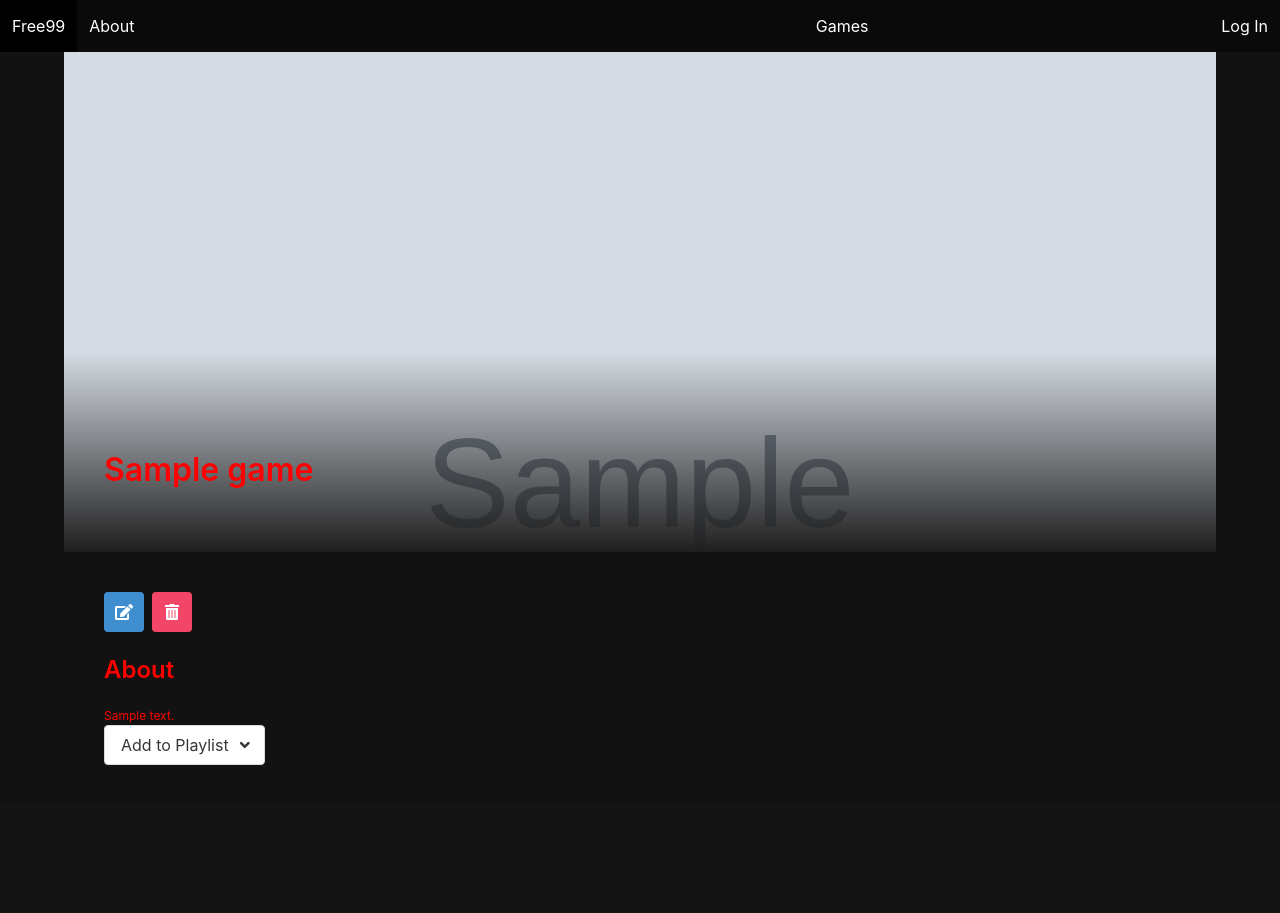
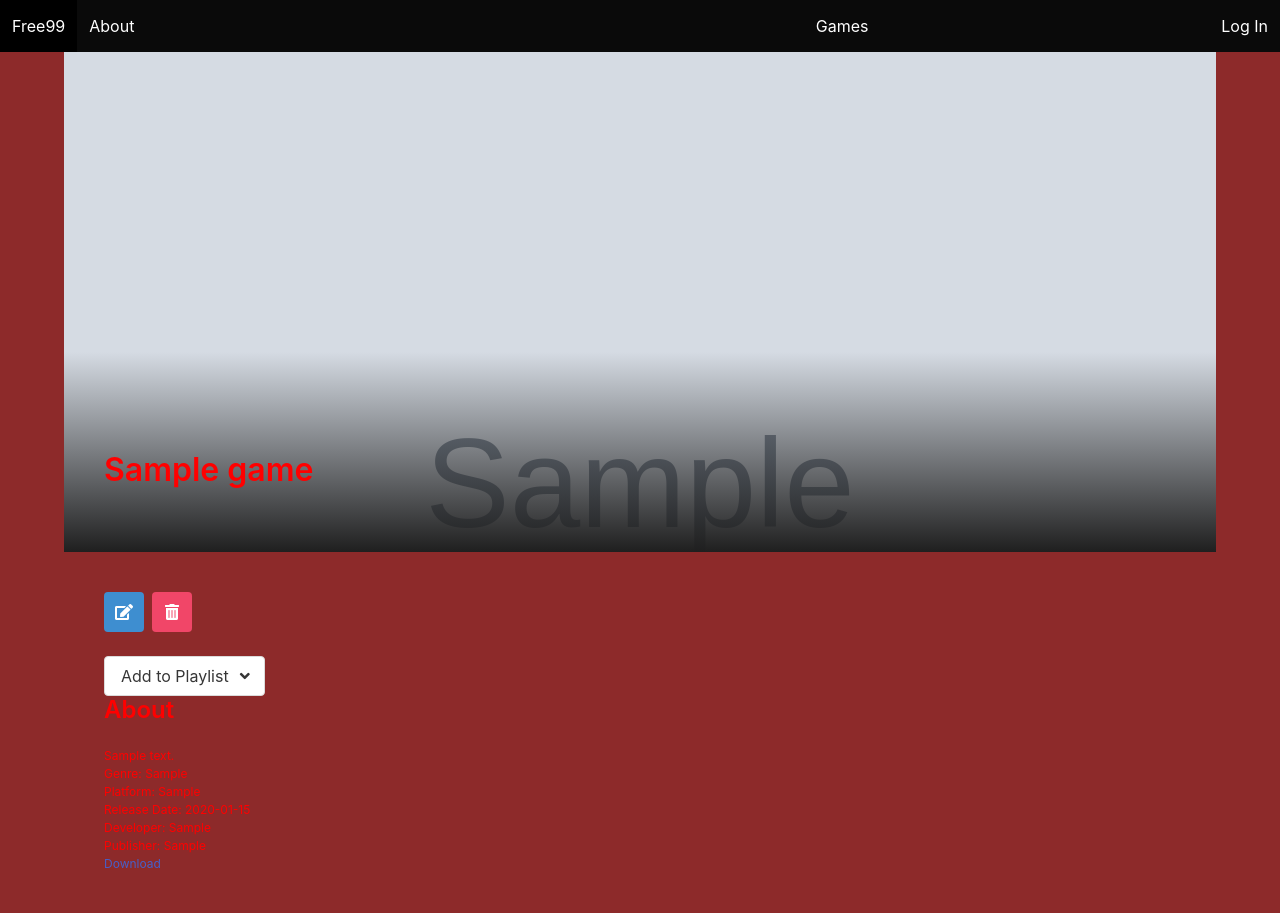
Before and after one commit to Darion-D/Free-99, a Django app: page /games/1/ in a window 1280 px wide. Before the commit the page ends 765 px from the top, so only its background shows below. Run offline with Django 4.2, Linux system fonts and the light colour scheme; tables that the repository leaves empty hold one stand-in row (values such as "Sample post"); grey boxes marked "Sample" are stand-in pictures.

Commit message:
Add info to details page

```diff
--- a/backend/main_app/static/styles/main.css
+++ b/backend/main_app/static/styles/main.css
@@ -1,5 +1,5 @@
 body {
-    background-color: #121212;
+    background-color: #8d2a2a;
     color: red;
     min-height: 100vh;
   }
--- a/backend/main_app/templates/game_detail.html
+++ b/backend/main_app/templates/game_detail.html
@@ -19,10 +19,6 @@
                 <i class="fas fa-trash-alt"></i>
             </span>
         </a>
-    </div>
-    <div class="detail__about">
-        <h4 class="title is-4">About</h4>
-        <p>{{game.description}}</p>
     </div>
     <div class="dropdown">
         <div class="dropdown-trigger">
@@ -52,6 +48,19 @@
           </div>
         </div>
       </div>
+    <div class="detail__about">
+        <h4 class="title is-4">About</h4>
+        <p>{{game.description}}</p>
+        <p>Genre: {{game.genre}}</p>
+        <p>Platform: {{game.platform}}</p>
+        <p>Release Date: {{game.release_date}}</p>
+        <p>Developer: {{game.developer}}</p>
+        <p>Publisher: {{game.publisher}}</p>
+        <a href="{{game.game_url}}">
+            <p>Download</p>
+        </a>
+    </div>
+
 </div>
 
 {% endblock %}
--- a/backend/main_app/templates/home.html
+++ b/backend/main_app/templates/home.html
@@ -14,7 +14,7 @@
                 <div class="song">
                     <span>{{forloop.counter}}</span>
                     <span><b>{{game.title}}</b></span>
-                    <span>{{game.release_date}}</span>
+                    <span>{{game.genre}}</span>
                     <span>
                         <a href="{% url 'favlist_game_assoc' list.pk game.pk %}?assoc=remove" class="button is-danger is-outlined">
                         <span class="icon is-small">
```
Also changed, not shown: backend/free_99_project/settings.py (line endings or trailing spaces), 2 other files.
